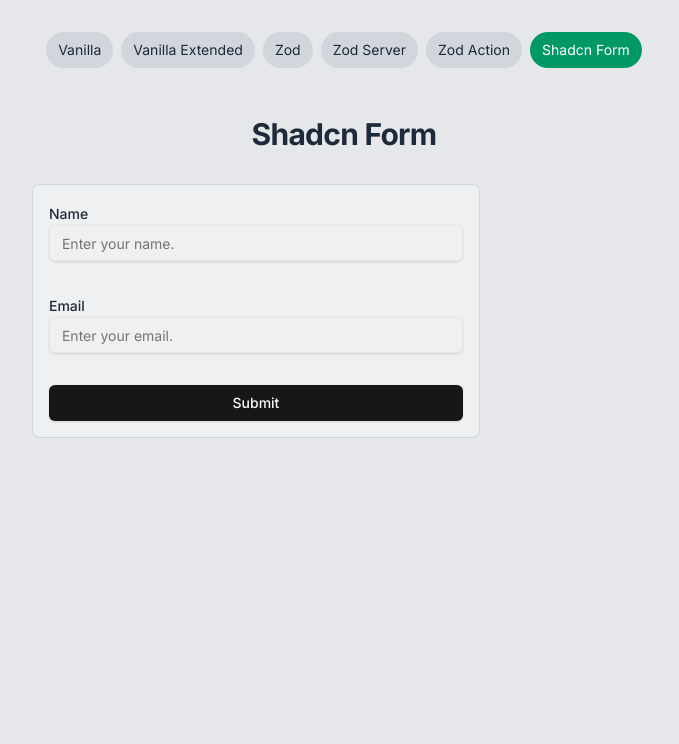
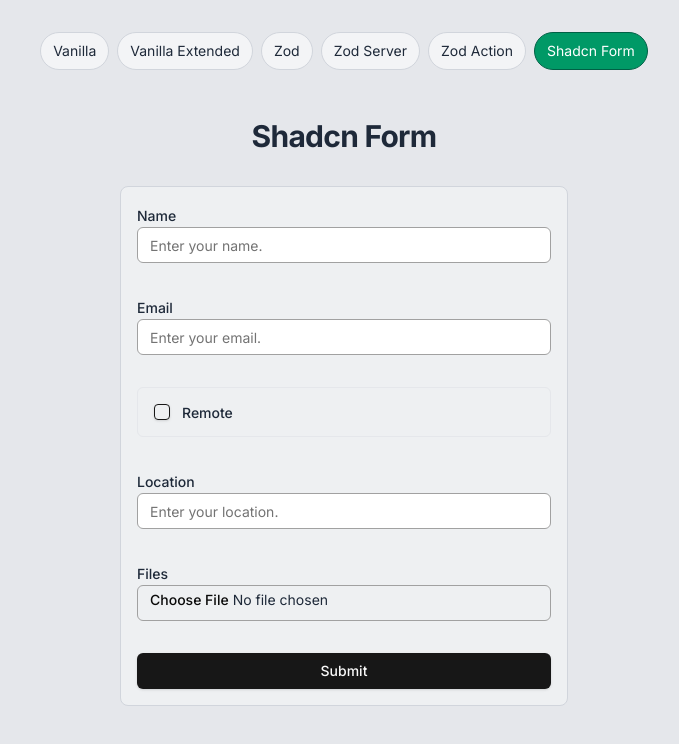
Before and after one commit to karanMathur89/react-hook-form-deep-dive, a Next.js app: page /shadcn-form in a window 1280 px wide. Shown: the top 744 px of the page, without its empty margins (296-975 px from the left). Built offline with nearby package versions, Linux system fonts and the light colour scheme.

Commit message:
feat: add Checkbox component and update form validation schema

```diff
--- a/package.json
+++ b/package.json
@@ -11,6 +11,7 @@
   "dependencies": {
     "@hookform/resolvers": "^3.10.0",
     "@radix-ui/react-accordion": "^1.2.2",
+    "@radix-ui/react-checkbox": "^1.1.3",
     "@radix-ui/react-icons": "^1.3.2",
     "@radix-ui/react-label": "^2.1.1",
     "@radix-ui/react-slot": "^1.1.1",
--- a/src/components/ShadcnForm.tsx
+++ b/src/components/ShadcnForm.tsx
@@ -4,7 +4,9 @@
 import { useForm } from "react-hook-form"
 import { z } from "zod"
 
+import { shadcnAction } from "@/actions/shadcn-action"
 import { Button } from "@/components/ui/button"
+import { Checkbox } from "@/components/ui/checkbox"
 import {
   Form,
   FormControl,
@@ -14,12 +16,15 @@
   FormMessage,
 } from "@/components/ui/form"
 import { Input } from "@/components/ui/input"
-import { shadcnAction } from "@/actions/shadcn-action"
 import { ShadcnFormSchema } from "@/lib/types"
 import { Loader2 } from "lucide-react"
 import { useEffect } from "react"
 import { toast } from "sonner"
 
+//* TYPES
+type Keys = keyof z.infer<typeof ShadcnFormSchema>
+
+//# EXPORT FUNCTION
 export function ShadcnForm() {
   //* USEFORM
   const form = useForm<z.infer<typeof ShadcnFormSchema>>({
@@ -27,17 +32,23 @@
     defaultValues: {
       name: "",
       email: "",
+      remote: false,
+      location: "",
+      file: undefined,
     },
   })
 
-  const { setError, formState } = form
+  const { setError, formState, watch, setValue } = form
 
-  type Keys = keyof z.infer<typeof ShadcnFormSchema>
+  const remote = watch("remote")
 
   ///* HANDLER FUNCTIONS
   async function onSubmit(values: z.infer<typeof ShadcnFormSchema>) {
     await new Promise((r) => setTimeout(r, 500)) // delay
+    // console.table(values)
+
     const res = await shadcnAction(values)
+    // console.log({ res })
     if (res.success) {
       toast(
         <div>
@@ -47,17 +58,17 @@
       )
     } else {
       const nestedErrors: { [key: string]: string[] } = res.error.fieldErrors
-      console.log({ res })
       for (let key in nestedErrors) {
         setError(key as Keys, { message: nestedErrors[key][0] })
       }
     }
   }
 
-  //?reset form after successful submission
+  //? reset form after successful submission
+  //* USEEFFECT
   useEffect(() => {
     if (formState.isSubmitSuccessful) {
-      form.reset()
+      // form.reset()
     }
   }, [formState.isSubmitSuccessful])
 
@@ -65,7 +76,7 @@
     <Form {...form}>
       <form
         onSubmit={form.handleSubmit(onSubmit)}
-        className="max-w-md space-y-8 rounded-lg border border-gray-300 bg-gray-100/70 p-4"
+        className="mx-auto max-w-md space-y-8 rounded-lg border border-gray-300 bg-gray-100/70 p-4"
       >
         {/* ---------------------------------------- */}
         {/* NAME */}
@@ -102,20 +113,77 @@
           )}
         />
         {/* ---------------------------------------- */}
+        {/* REMOTE */}
+        <FormField
+          control={form.control}
+          name="remote"
+          render={({ field }) => (
+            <FormItem className="flex flex-row items-start space-y-0 space-x-3 rounded-md border p-4">
+              <FormControl>
+                <Checkbox
+                  checked={field.value}
+                  onCheckedChange={(v) => {
+                    setValue("location", "")
+                    return field.onChange(v)
+                  }}
+                />
+              </FormControl>
+              <div className="space-y-1 leading-none">
+                <FormLabel>Remote</FormLabel>
+              </div>
+              <FormMessage />
+            </FormItem>
+          )}
+        />
+        {/* ---------------------------------------- */}
+        {/* LOCATION */}
+        {!remote && (
+          <FormField
+            control={form.control}
+            name="location"
+            render={({ field }) => (
+              <FormItem>
+                <FormLabel>Location</FormLabel>
+                <FormControl>
+                  <Input placeholder="Enter your location." {...field} />
+                </FormControl>
+                <FormMessage />
+              </FormItem>
+            )}
+          />
+        )}
+        {/* ---------------------------------------- */}
+        {/* FILES */}
+        <FormField
+          control={form.control}
+          name="file"
+          render={({ field: { value, ...fieldValues } }) => (
+            <FormItem>
+              <FormLabel>Files</FormLabel>
+              <FormControl>
+                <Input
+                  type="file"
+                  accept="image/*"
+                  {...fieldValues}
+                  onChange={(e) => {
+                    fieldValues.onChange(e.target.files?.[0])
+                  }}
+                />
+              </FormControl>
+              <FormMessage />
+            </FormItem>
+          )}
+        />
         {/* SUBMIT */}
         <Button
           type="submit"
           variant="default"
           disabled={formState.isSubmitting}
-          className="w-full"
+          className="w-full disabled:bg-neutral-700"
         >
-          {formState.isSubmitting ? (
-            <span className="inline-flex items-center gap-2">
-              Submitting
-              <Loader2 className="animate-spin duration-800 ease-linear" />
-            </span>
-          ) : (
-            "Submit"
+          {formState.isSubmitting ? "Submitting..." : "Submit"}
+          {formState.isSubmitting && (
+            <Loader2 className="animate-spin duration-800" />
           )}
         </Button>
       </form>
--- a/src/components/layout/NavBar.tsx
+++ b/src/components/layout/NavBar.tsx
@@ -46,9 +46,10 @@
             <Link
               href={link.href}
               className={cn(
-                "inline-block rounded-full bg-gray-300 px-3 py-2 text-sm",
+                "inline-block rounded-full border border-gray-300 bg-gray-100 px-3 py-2 text-sm",
                 {
-                  "bg-emerald-600 text-white": link.href === path,
+                  "border-emerald-800 bg-emerald-600 text-white":
+                    link.href === path,
                 },
               )}
             >
--- a/src/components/ui/button.tsx
+++ b/src/components/ui/button.tsx
@@ -5,7 +5,7 @@
 import { cn } from "@/lib/utils"
 
 const buttonVariants = cva(
-  "inline-flex items-center justify-center gap-2 whitespace-nowrap rounded-md text-sm font-medium transition-colors focus-visible:outline-none focus-visible:ring-1 focus-visible:ring-ring disabled:pointer-events-none disabled:opacity-50 [&_svg]:pointer-events-none [&_svg]:size-4 [&_svg]:shrink-0",
+  "inline-flex items-center justify-center cursor-pointer gap-2 whitespace-nowrap rounded-md text-sm font-medium transition-colors focus-visible:outline-none focus-visible:ring-1 focus-visible:ring-ring disabled:pointer-events-none [&_svg]:pointer-events-none [&_svg]:size-4 [&_svg]:shrink-0",
   {
     variants: {
       variant: {
@@ -31,7 +31,7 @@
       variant: "default",
       size: "default",
     },
-  }
+  },
 )
 
 export interface ButtonProps
@@ -50,7 +50,7 @@
         {...props}
       />
     )
-  }
+  },
 )
 Button.displayName = "Button"
 
--- /dev/null
+++ b/src/components/ui/checkbox.tsx
@@ -0,0 +1,29 @@
+"use client"
+
+import * as React from "react"
+import * as CheckboxPrimitive from "@radix-ui/react-checkbox"
+import { cn } from "@/lib/utils"
+import { CheckIcon } from "@radix-ui/react-icons"
+
+const Checkbox = React.forwardRef<
+  React.ElementRef<typeof CheckboxPrimitive.Root>,
+  React.ComponentPropsWithoutRef<typeof CheckboxPrimitive.Root>
+>(({ className, ...props }, ref) => (
+  <CheckboxPrimitive.Root
+    ref={ref}
+    className={cn(
+      "peer h-4 w-4 shrink-0 rounded-sm border border-primary shadow focus-visible:outline-none focus-visible:ring-1 focus-visible:ring-ring disabled:cursor-not-allowed disabled:opacity-50 data-[state=checked]:bg-primary data-[state=checked]:text-primary-foreground",
+      className
+    )}
+    {...props}
+  >
+    <CheckboxPrimitive.Indicator
+      className={cn("flex items-center justify-center text-current")}
+    >
+      <CheckIcon className="h-4 w-4" />
+    </CheckboxPrimitive.Indicator>
+  </CheckboxPrimitive.Root>
+))
+Checkbox.displayName = CheckboxPrimitive.Root.displayName
+
+export { Checkbox }
--- a/src/components/ui/input.tsx
+++ b/src/components/ui/input.tsx
@@ -8,14 +8,14 @@
       <input
         type={type}
         className={cn(
-          "flex h-9 w-full rounded-md border border-input bg-transparent px-3 py-1 text-base shadow-sm transition-colors file:border-0 file:bg-transparent file:text-sm file:font-medium file:text-foreground placeholder:text-muted-foreground focus-visible:outline-none focus-visible:ring-1 focus-visible:ring-ring disabled:cursor-not-allowed disabled:opacity-50 md:text-sm",
-          className
+          "file:text-foreground placeholder:text-muted-foreground focus-visible:ring-ring flex h-9 w-full rounded-md border border-neutral-400 px-3 py-1 text-base transition-colors file:border-0 file:bg-transparent file:text-sm file:font-medium focus-visible:ring-1 focus-visible:outline-none disabled:cursor-not-allowed disabled:opacity-50 md:text-sm",
+          className,
         )}
         ref={ref}
         {...props}
       />
     )
-  }
+  },
 )
 Input.displayName = "Input"
 
--- a/src/lib/types.ts
+++ b/src/lib/types.ts
@@ -17,9 +17,42 @@
 
 export type TSignUpSchema = z.infer<typeof signUpSchema>
 
-export const ShadcnFormSchema = z.object({
-  name: z.string().min(2, {
-    message: "Username must be at least 2 characters.",
-  }),
-  email: z.string().email({ message: "The email is absolutely invalid." }),
-})
+export const ShadcnFormSchema = z
+  .object({
+    name: z.string().min(2, {
+      message: "Username must be at least 2 characters.",
+    }),
+    email: z.string().email({ message: "The email is absolutely invalid." }),
+    remote: z.boolean(),
+    location: z.string(),
+    file: z
+      .custom<File | undefined>()
+      .refine(
+        (file) => {
+          const isValidInput =
+            !file || (file instanceof File && file.type.startsWith("image/"))
+          return isValidInput
+        },
+        {
+          message: "Must be an image file",
+        },
+      )
+      .refine(
+        (file) => {
+          return !file || file.size < 1024 * 1024 * 2
+        },
+        { message: "File must be less than 2MB" },
+      ),
+  })
+  .refine(
+    (data) => {
+      if (data.remote && !data.location) return true
+      if (!data.remote && !!data.location) return true
+    },
+    {
+      message: "Location is required for remote jobs.",
+      path: ["location"],
+    },
+  )
+
+type TShadcnFormValues = z.infer<typeof ShadcnFormSchema>
```
Also changed, not shown: 1 other file (tests, documents, lock files or other folders).
